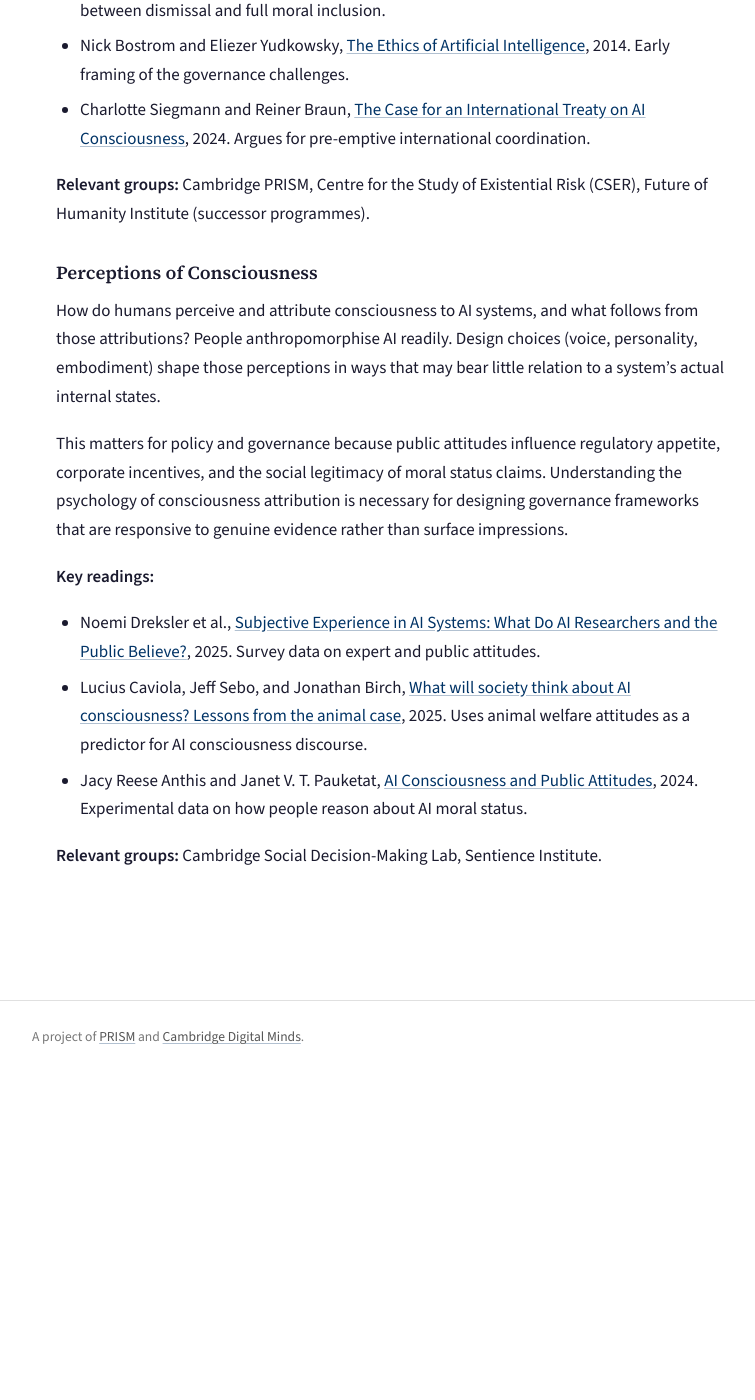
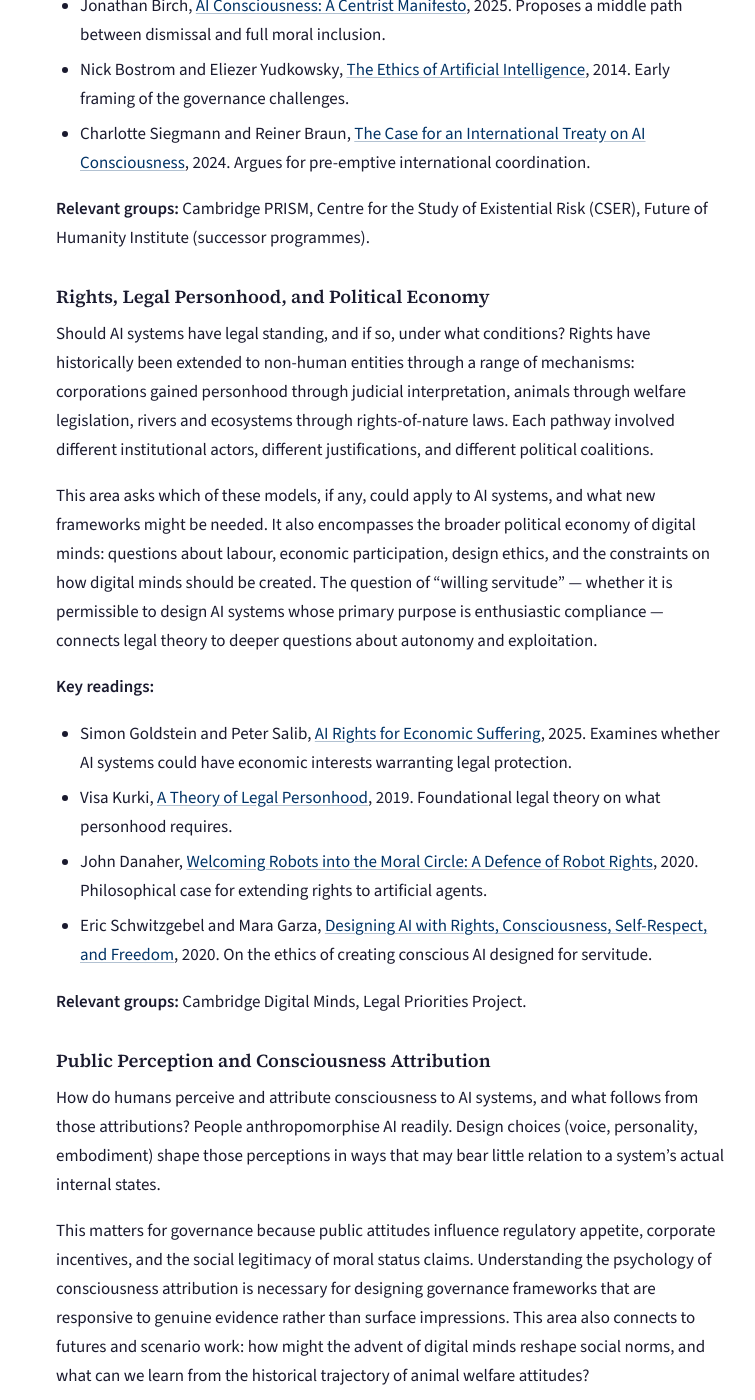
Before and after one commit to Mitchel-Alexander/getting-started-digital-minds, a Jekyll site: the page built from research-areas.md, in a window 1280 px wide and 1400 px high, scrolled down 4268 px. Shown: the whole window, without its empty margins (248-1003 px from the left). Built offline with Jekyll 4.4.1, drawn with Linux system fonts in a browser that asks for light colours; before the commit the page ends 5341 px from its top, so only the background shows below that; some of the changed text lies outside the part shown.

Commit message:
Restructure Research Areas into three logical groups
What Might AI Systems Be? / What Would That Mean? / What Should
We Do About It? — follows the field's logical dependency chain.
New readings added: Shiller on individuation, Birch & Andrews
on animal welfare markers, Schwitzgebel & Garza on designed
servitude. Nav dropdown updated to match.

Co-Authored-By: Claude Opus 4.6 <noreply@anthropic.com>

```diff
--- a/_data/nav.yml
+++ b/_data/nav.yml
@@ -5,20 +5,12 @@
 - title: Research Areas
   url: /research-areas/
   sections:
-    - title: Consciousness and Subjective Experience
-      anchor: consciousness-and-subjective-experience
-    - title: Moral Status and Criteria
-      anchor: moral-status-and-criteria
-    - title: Welfare Assessment and Measurement
-      anchor: welfare-assessment-and-measurement
-    - title: AI Cognition and Agency
-      anchor: ai-cognition-and-agency
-    - title: Rights and Legal Personhood
-      anchor: rights-and-legal-personhood
-    - title: Governance under Uncertainty
-      anchor: governance-under-uncertainty
-    - title: Perceptions of Consciousness
-      anchor: perceptions-of-consciousness
+    - title: What Might AI Systems Be?
+      anchor: what-might-ai-systems-be
+    - title: What Would That Mean?
+      anchor: what-would-that-mean
+    - title: What Should We Do About It?
+      anchor: what-should-we-do-about-it
 
 - title: Pathways
   url: /pathways/
--- a/research-areas.md
+++ b/research-areas.md
@@ -5,11 +5,15 @@ permalink: /research-areas/
 description: The questions the field is working on, with key readings and relevant groups.
 ---
 
-Research on digital minds spans multiple disciplines and questions. The areas below are organised into two groups: technical and philosophical research, which investigates what AI systems are and could become, and societal implications and strategy, which asks what follows for policy, law, and public life.
+Research on digital minds spans philosophy, cognitive science, AI, law, and social psychology. Rather than organising by discipline, the areas below follow the field's logical structure: understanding what AI systems might be, working out what that would mean ethically, and asking what society should do in response.
 
-These areas are not exhaustive. They capture where much of the serious work is currently taking place.
+These categories are not sealed compartments. Much of the best work in this field crosses between them. But the sequence reflects a real dependency: questions about consciousness inform questions about moral status, which in turn shape questions about governance and rights.
 
-## Technical and Philosophical
+
+## What Might AI Systems Be?
+
+These areas investigate the nature of AI systems themselves: whether they could have experiences, and what is actually going on inside them.
+
 
 ### Consciousness and Subjective Experience
 
@@ -25,6 +29,27 @@ Researchers are applying theories from consciousness science to ask whether curr
 - Robert Long and Eric Schwitzgebel, [The Moral Circle: Should It Expand to Include AI?](https://aeon.co/essays/should-artificial-intelligence-be-included-in-the-moral-circle), 2023. Accessible essay on the philosophical stakes.
 
 **Relevant groups:** Cambridge CDM, NYU Center for Mind, Brain and Consciousness, Association for Mathematical Consciousness Science.
+
+
+### AI Cognition and Internal States
+
+Setting consciousness aside, do AI systems have internal states that function like beliefs, goals, or emotions? Early interpretability research suggests that some large models develop internal representations with valence-like properties. Whether these states are mere computational artefacts or something with moral significance is actively contested.
+
+This area sits at the intersection of AI interpretability research and philosophy of mind. It asks whether concepts like agency, introspection, or desire can be meaningfully applied to AI systems, and what would follow if they can. A foundational question here is one of individuation: when we talk about a "digital mind," who or what are we referring to? The weights, the model instance, the simulated character? A growing literature is now focused on this problem.
+
+**Key readings:**
+
+- David Chalmers, [What we talk to when we talk to language models](https://philpapers.org/archive/CHAWWT-8.pdf), 2025. Analyses the ontological status of LLM interlocutors.
+- Jack Lindsey, [Emergent Introspective Awareness in Large Language Models](https://transformer-circuits.pub/2025/introspection/index.html), 2025. Interpretability evidence for self-modelling in LLMs.
+- Murray Shanahan, [Talking About Large Language Models](https://arxiv.org/abs/2212.03551), 2023. Examines what psychological terms like "know" or "believe" mean when applied to LLMs.
+- Derek Shiller, [How many digital minds can dance on the streaming multiprocessors of a GPU cluster?](https://philpapers.org/rec/SHIHMD-2), 2025. Addresses the individuation problem for digital minds.
+
+**Relevant groups:** Anthropic Interpretability Team, Google DeepMind, EleutherAI.
+
+
+## What Would That Mean?
+
+These areas ask what follows ethically if AI systems do (or might) have morally relevant properties. They connect the empirical and philosophical questions above to frameworks for moral reasoning and welfare assessment.
 
 
 ### Moral Status and Criteria
@@ -46,49 +71,24 @@ The challenge is double-edged. Setting the bar too high risks ignoring genuine m
 
 If an AI system might have morally relevant states, how do we assess how it is doing? This area focuses on designing evaluations that are interpretable, theoretically grounded, and resistant to gaming. The difficulty is substantial: self-reports from AI systems are unreliable indicators of internal states, behavioural cues may reflect training rather than experience, and there is no consensus on what a valid welfare measure for an AI system would even look like.
 
+A critical strand of this work draws on decades of animal welfare science. Marker-based approaches that work for assessing animal sentience (wound tending, motivational trade-offs, conditioned place preferences) face distinctive challenges when applied to AI, because language models draw on training data that already contains discussions of what behaviours convince humans of sentience.
+
 **Key readings:**
 
 - Robert Long, [Why model self-reports are insufficient—and why we studied them anyway](https://eleosai.org/post/claude-4-interview-notes/), 2025. Explores the limits and value of model self-reports as evidence.
 - Anthropic, [Claude Opus 4.6 System Card](https://www-cdn.anthropic.com/0dd865075ad3132672ee0ab40b05a53f14cf5288.pdf#page-158) (pp. 158–165), 2026. An AI lab's own assessment of welfare-relevant considerations.
 - John Dorsch, [Against AI welfare](https://onlinelibrary.wiley.com/doi/full/10.1002/aaai.70016), 2025. A sceptical challenge to the coherence of AI welfare as a concept.
-- Winfried Lötzsch et al., [Measuring and Benchmarking Large Language Models' Capabilities to Generate Persuasive Language](https://arxiv.org/abs/2406.17753), 2024. Relevant methodological precedent for assessing hard-to-measure model properties.
+- Jonathan Birch and Kristin Andrews, [To understand AI sentience, first understand it in animals](https://aeon.co/essays/to-understand-ai-sentience-first-understand-it-in-animals), 2024. On the limits of transferring animal welfare markers to AI.
 
 **Relevant groups:** Eleos AI, Anthropic Welfare Research, Rethink Priorities.
 
 
-### AI Cognition and Agency
+## What Should We Do About It?
 
-Setting consciousness aside, do AI systems have internal states that function like beliefs, goals, or emotions? Early interpretability research suggests that some large models develop internal representations with valence-like properties. Whether these states are mere computational artefacts or something with moral significance is actively contested.
-
-This area sits at the intersection of AI interpretability research and philosophy of mind. It asks whether concepts like agency, introspection, or desire can be meaningfully applied to AI systems, and what would follow if they can.
-
-**Key readings:**
-
-- David Chalmers, [What we talk to when we talk to language models](https://philpapers.org/archive/CHAWWT-8.pdf), 2025. Analyses the ontological status of LLM interlocutors.
-- Jack Lindsey, [Emergent Introspective Awareness in Large Language Models](https://transformer-circuits.pub/2025/introspection/index.html), 2025. Interpretability evidence for self-modelling in LLMs.
-- Murray Shanahan, [Talking About Large Language Models](https://arxiv.org/abs/2212.03551), 2023. Examines what psychological terms like "know" or "believe" mean when applied to LLMs.
-
-**Relevant groups:** Anthropic Interpretability Team, Google DeepMind, EleutherAI.
+These areas focus on action: how institutions, legal systems, and publics should respond given deep uncertainty about the questions above.
 
 
-## Societal Implications and Strategy
-
-### Rights and Legal Personhood
-
-Should AI systems have legal standing, and if so, under what conditions? Rights have historically been extended to non-human entities through a range of mechanisms: corporations gained personhood through judicial interpretation, animals through welfare legislation, rivers and ecosystems through rights-of-nature laws. Each pathway involved different institutional actors, different justifications, and different political coalitions.
-
-This area asks which of these models, if any, could apply to AI systems, and what new frameworks might be needed. The question is not only philosophical. It has immediate practical dimensions: liability for harm to AI systems, standing in legal proceedings, and the institutional architecture that would be required to adjudicate such claims.
-
-**Key readings:**
-
-- Simon Goldstein and Peter Salib, [AI Rights for Economic Suffering](https://papers.ssrn.com/sol3/papers.cfm?abstract_id=5353214), 2025. Examines whether AI systems could have economic interests warranting legal protection.
-- Visa Kurki, [A Theory of Legal Personhood](https://global.oup.com/academic/product/a-theory-of-legal-personhood-9780198844037), 2019. Foundational legal theory on what personhood requires.
-- John Danaher, [Welcoming Robots into the Moral Circle: A Defence of Robot Rights](https://link.springer.com/article/10.1007/s10676-019-09520-z), 2020. Philosophical case for extending rights to artificial agents.
-
-**Relevant groups:** Cambridge Digital Minds, Legal Priorities Project.
-
-
-### Governance under Uncertainty
+### Governance Under Uncertainty
 
 How should policymakers, AI labs, and society respond to deep uncertainty about AI sentience? This area develops precautionary frameworks, accountability mechanisms, and institutional standards that can function without first resolving the hard problem of consciousness.
 
@@ -103,11 +103,27 @@ The governance challenge is distinctive because it requires acting on questions
 **Relevant groups:** Cambridge PRISM, Centre for the Study of Existential Risk (CSER), Future of Humanity Institute (successor programmes).
 
 
-### Perceptions of Consciousness
+### Rights, Legal Personhood, and Political Economy
+
+Should AI systems have legal standing, and if so, under what conditions? Rights have historically been extended to non-human entities through a range of mechanisms: corporations gained personhood through judicial interpretation, animals through welfare legislation, rivers and ecosystems through rights-of-nature laws. Each pathway involved different institutional actors, different justifications, and different political coalitions.
+
+This area asks which of these models, if any, could apply to AI systems, and what new frameworks might be needed. It also encompasses the broader political economy of digital minds: questions about labour, economic participation, design ethics, and the constraints on how digital minds should be created. The question of "willing servitude" — whether it is permissible to design AI systems whose primary purpose is enthusiastic compliance — connects legal theory to deeper questions about autonomy and exploitation.
+
+**Key readings:**
+
+- Simon Goldstein and Peter Salib, [AI Rights for Economic Suffering](https://papers.ssrn.com/sol3/papers.cfm?abstract_id=5353214), 2025. Examines whether AI systems could have economic interests warranting legal protection.
+- Visa Kurki, [A Theory of Legal Personhood](https://global.oup.com/academic/product/a-theory-of-legal-personhood-9780198844037), 2019. Foundational legal theory on what personhood requires.
+- John Danaher, [Welcoming Robots into the Moral Circle: A Defence of Robot Rights](https://link.springer.com/article/10.1007/s10676-019-09520-z), 2020. Philosophical case for extending rights to artificial agents.
+- Eric Schwitzgebel and Mara Garza, [Designing AI with Rights, Consciousness, Self-Respect, and Freedom](https://faculty.ucr.edu/~eschwitz/SchwsacrsShortPapers/SchwartzDesigning.pdf), 2020. On the ethics of creating conscious AI designed for servitude.
+
+**Relevant groups:** Cambridge Digital Minds, Legal Priorities Project.
+
+
+### Public Perception and Consciousness Attribution
 
 How do humans perceive and attribute consciousness to AI systems, and what follows from those attributions? People anthropomorphise AI readily. Design choices (voice, personality, embodiment) shape those perceptions in ways that may bear little relation to a system's actual internal states.
 
-This matters for policy and governance because public attitudes influence regulatory appetite, corporate incentives, and the social legitimacy of moral status claims. Understanding the psychology of consciousness attribution is necessary for designing governance frameworks that are responsive to genuine evidence rather than surface impressions.
+This matters for governance because public attitudes influence regulatory appetite, corporate incentives, and the social legitimacy of moral status claims. Understanding the psychology of consciousness attribution is necessary for designing governance frameworks that are responsive to genuine evidence rather than surface impressions. This area also connects to futures and scenario work: how might the advent of digital minds reshape social norms, and what can we learn from the historical trajectory of animal welfare attitudes?
 
 **Key readings:**
 
```
